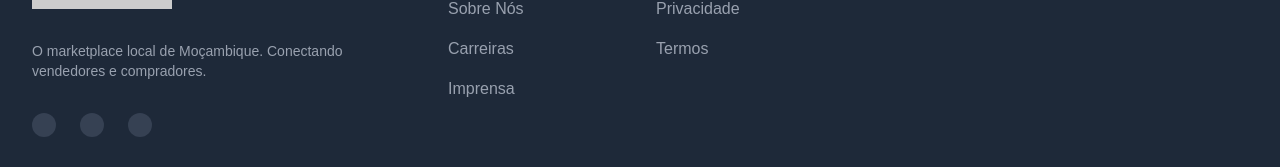
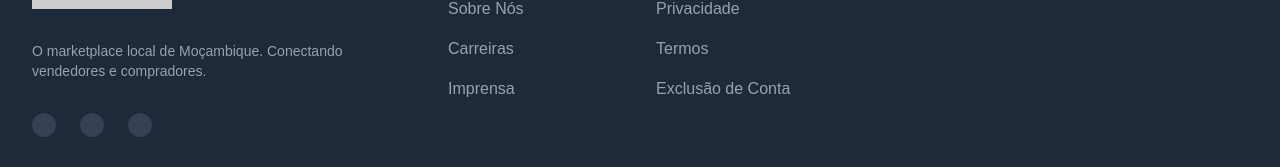
Before and after one commit to kizemamakwanza-netizen/tenga-site, a Next.js app: page / in a window 1280 px wide. Shown: the part 1687-1854 px from the top of the page. Built offline with nearby package versions, Linux system fonts and the light colour scheme; no server answers.

Commit message:
feat(legal): Atualizei o footer

```diff
--- a/src/components/Footer.tsx
+++ b/src/components/Footer.tsx
@@ -1,25 +1,22 @@
 // ATUALIZADO - Links de Rodapé agora funcionam
 import Image from 'next/image';
 import Link from 'next/link';
-import { motion } from 'framer-motion';
 
-// Ícones simples para redes sociais (placeholders)
-const SocialIcon = ({
-  href,
-  label,
-}: {
-  href: string;
-  label: string;
-}) => (
+// Icones simples para redes sociais (Placeholders)
+const SocialIcon = ({ href, label }: { href: string; label: string }) => (
   <a href={href} className="text-gray-400 hover:text-gray-300">
     <span className="sr-only">{label}</span>
+    {/* Placeholder visual para o ícone */}
     <div className="w-6 h-6 bg-gray-700 rounded-full hover:bg-gray-600 transition-colors"></div>
   </a>
 );
 
 export default function Footer() {
   return (
-    <footer className="bg-gray-800 text-gray-300" aria-labelledby="footer-heading">
+    <footer
+      className="bg-gray-800 text-gray-300"
+      aria-labelledby="footer-heading"
+    >
       <h2 id="footer-heading" className="sr-only">
         Rodapé
       </h2>
@@ -28,6 +25,7 @@ export default function Footer() {
           {/* Coluna 1: Logo e Social */}
           <div className="space-y-8 xl:col-span-1">
             <Image
+              // CORREÇÃO: Usar o .png
               src="https://placehold.co/140x48/FFFFFF/000000.png?text=Tenga"
               alt="Logo Tenga (Branco)"
               width={140}
@@ -80,7 +78,8 @@ export default function Footer() {
                   </li>
                 </ul>
               </div>
-              {/* Links Legais (ATUALIZADOS) */}
+
+              {/* Links Legais (A SECÇÃO ATUALIZADA) */}
               <div className="mt-12 md:mt-0">
                 <h3 className="text-sm font-semibold tracking-wider text-gray-200 uppercase">
                   Legal
@@ -102,10 +101,18 @@ export default function Footer() {
                       Termos
                     </Link>
                   </li>
+                  {/* NOVO LINK ADICIONADO AQUI */}
+                  <li>
+                    <Link
+                      href="/exclusao"
+                      className="text-base text-gray-400 hover:text-gray-300"
+                    >
+                      Exclusão de Conta
+                    </Link>
+                  </li>
                 </ul>
               </div>
             </div>
-            {/* ... (outras colunas de links podem ir aqui) ... */}
           </div>
         </div>
 
```
